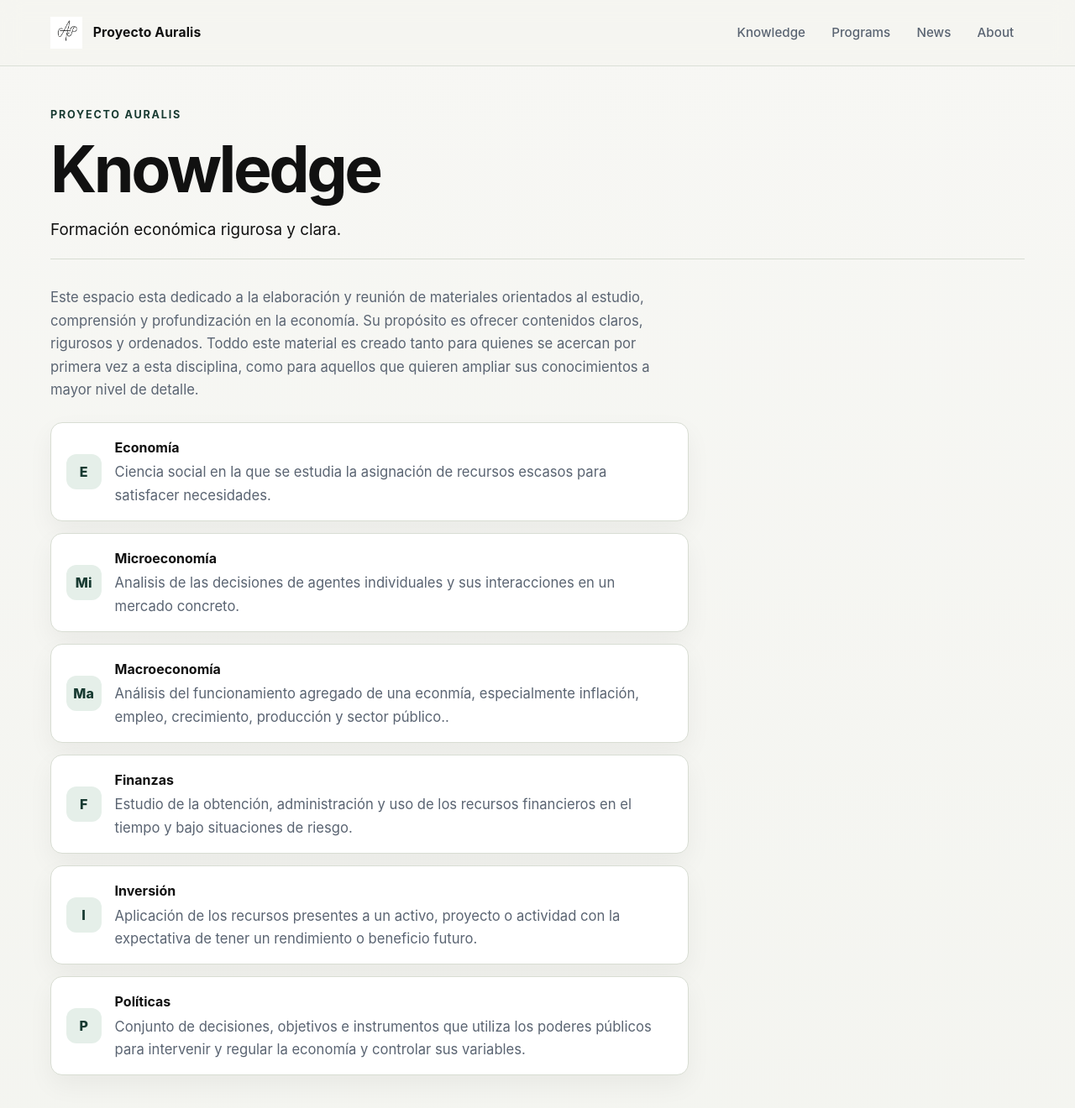
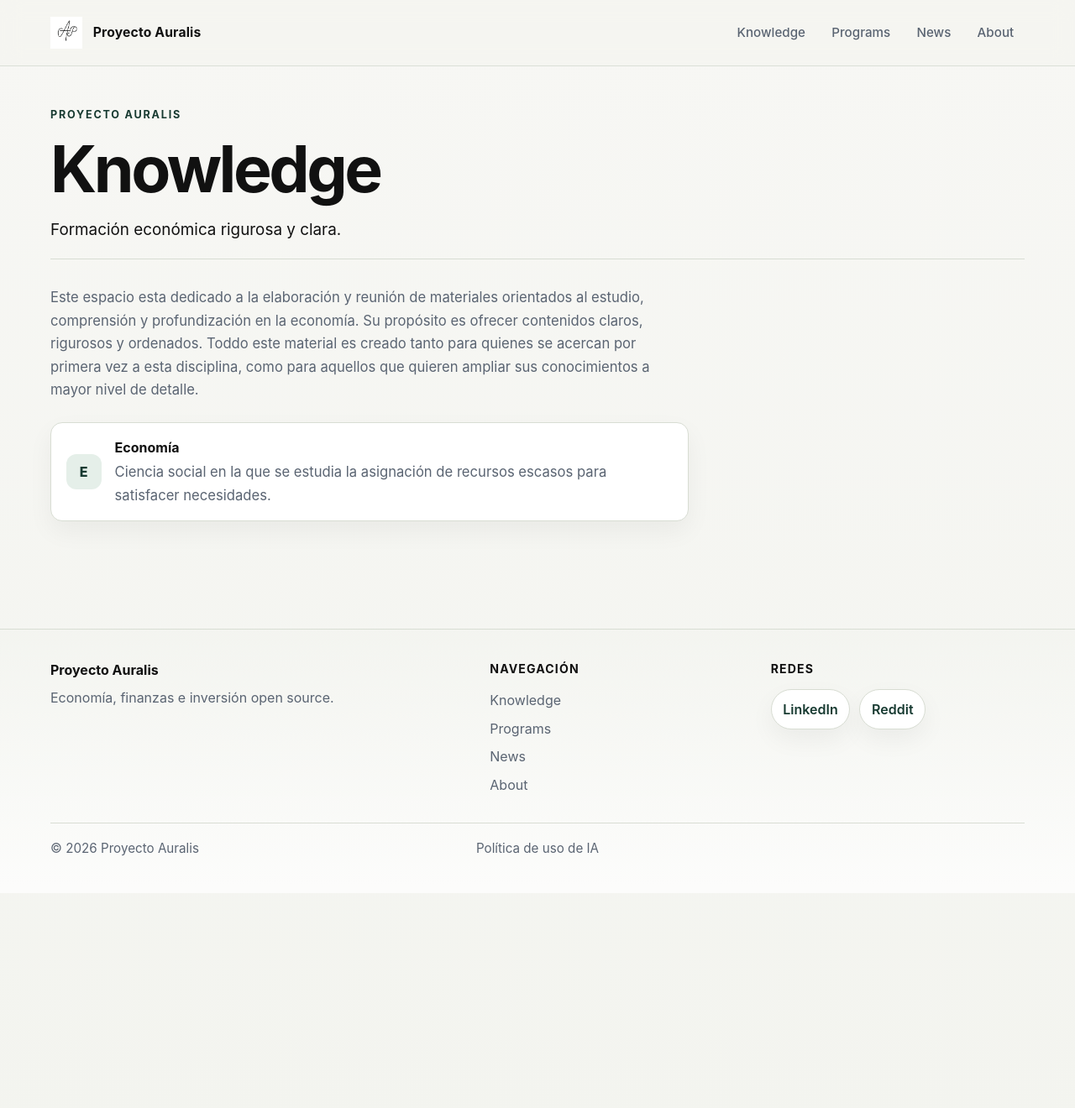
Before and after one commit to Proyecto-Auralis/auralis-site, a Jekyll site: the page built from knowledge/index.md, in a window 1280 px wide and 1400 px high. Shown: the top 1320 px of the window at 84% size. Built offline with Jekyll 4.4.1, drawn with Linux system fonts in a browser that asks for light colours.

Commit message:
Update index.md

```diff
--- a/knowledge/index.md
+++ b/knowledge/index.md
@@ -16,44 +16,4 @@ Este espacio esta dedicado a la elaboración y reunión de materiales orientados
       <p>Ciencia social en la que se estudia la asignación de recursos escasos para satisfacer necesidades.</p>
     </div>
   </div>
-
-  <div class="library-item">
-    <div class="library-item__icon">Mi</div>
-    <div class="library-item__content">
-      <h3>Microeconomía</h3>
-      <p>Analisis de las decisiones de agentes individuales y sus interacciones en un mercado concreto.</p>
-    </div>
-  </div>
-
-  <div class="library-item">
-    <div class="library-item__icon">Ma</div>
-    <div class="library-item__content">
-      <h3>Macroeconomía</h3>
-      <p>Análisis del funcionamiento agregado de una econmía, especialmente inflación, empleo, crecimiento, producción y sector público..</p>
-    </div>
-  </div>
-
-  <div class="library-item">
-    <div class="library-item__icon">F</div>
-    <div class="library-item__content">
-      <h3>Finanzas</h3>
-      <p>Estudio de la obtención, administración y uso de los recursos financieros en el tiempo y bajo situaciones de riesgo.</p>
-    </div>
-  </div>
-
-  <div class="library-item">
-    <div class="library-item__icon">I</div>
-    <div class="library-item__content">
-      <h3>Inversión</h3>
-      <p>Aplicación de los recursos presentes a un activo, proyecto o actividad con la expectativa de tener un rendimiento o beneficio futuro.</p>
-    </div>
-  </div>
-
-  <div class="library-item">
-    <div class="library-item__icon">P</div>
-    <div class="library-item__content">
-      <h3>Políticas</h3>
-      <p>Conjunto de decisiones, objetivos e instrumentos que utiliza los poderes públicos para intervenir y regular la economía y controlar sus variables.</p>
-    </div>
-  </div>
 </div>
```
